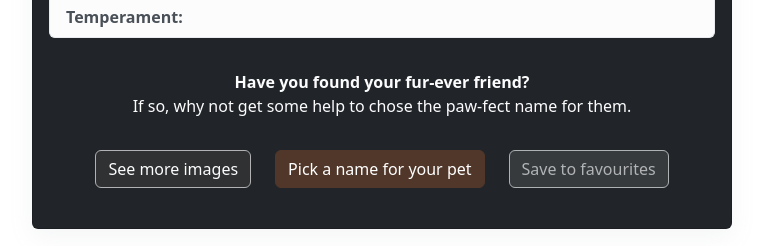
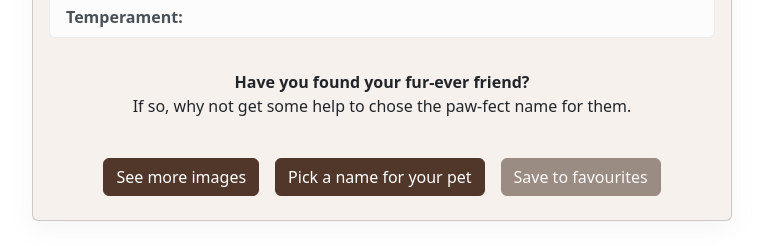
Before and after one commit to rosiegalezia/pawsome-pets, a React (Vite) app: page /#/Info in a window 1280 px wide. Shown: the part 979-1225 px from the top of the page, without its empty margins (258-1021 px from the left). Built offline with nearby package versions, Linux system fonts and the light colour scheme.

Commit message:
styling changes for fact card

```diff
--- a/src/Components/Components.css
+++ b/src/Components/Components.css
@@ -7,9 +7,8 @@
     box-shadow: rgba(149, 157, 165, 0.2) 0px 8px 24px;
 }
 
-/* colour for nav bar and footer */
 .fact-card-text{
-    color:#FCFCFD !important;
+    /* color:#FCFCFD !important; */
     margin-top: 2rem;
     margin-bottom: 2rem
 }
--- a/src/Components/FactCard.jsx
+++ b/src/Components/FactCard.jsx
@@ -56,7 +56,7 @@ function FactCard(props) {
     return (
         <div>
             {/* Build card */}
-            <Card bg="dark" text='dark' className='bg-cream m-2 text-center mx-auto d-flex justify-content-center col-10 col-md-8'>
+            <Card text='dark' className='bg-cream m-2 text-center mx-auto d-flex justify-content-center col-10 col-md-8'>
                 <Card.Img variant="top" className="object-fit-cover" src={props.dogImg} style={{ height: "50vh" }} alt={props.dogName} />
 
                 <Card.Body>
@@ -73,11 +73,11 @@ function FactCard(props) {
                     <span className='fw-bold'>Have you found your fur-ever friend?</span> <br /> If so, why not get some help to chose the paw-fect name for them.
                     </Card.Text>
 
-                    <Button className='side-btn me-4 mb-4' variant="dark" onClick={props.handleShowInfoClick}>See more images</Button>
-                    <NavLink to="/GenerateName" role="button" className='btn btn-brown me-4 mb-4' variant="primary">
+                    <Button className='btn btn-brown side-btn m-2' onClick={props.handleShowInfoClick}>See more images</Button>
+                    <NavLink to="/GenerateName" role="button" className='btn btn-brown m-2' variant="primary">
                         Pick a name for your pet
                     </NavLink>
-                    <Button className='side-btn disabled-btn mb-4' variant="dark" disabled={true}>Save to favourites</Button>
+                    <Button className='btn btn-brown side-btn disabled-btn m-2'disabled={true}>Save to favourites</Button>
                 </Card.Body>
             </Card>
         </div>
--- a/src/Pages/Info.jsx
+++ b/src/Pages/Info.jsx
@@ -15,7 +15,6 @@ import Form from 'react-bootstrap/Form';
 
 //Imported Component
 import FactCard from '../Components/FactCard';
-// import Random from '../Components/Random';
 
 //Imported Other
 import dogBreeds from '../assets/dogBreeds.json';
```
Also changed, not shown: src/Components/Random.jsx (deleted, +0 -28 lines).
